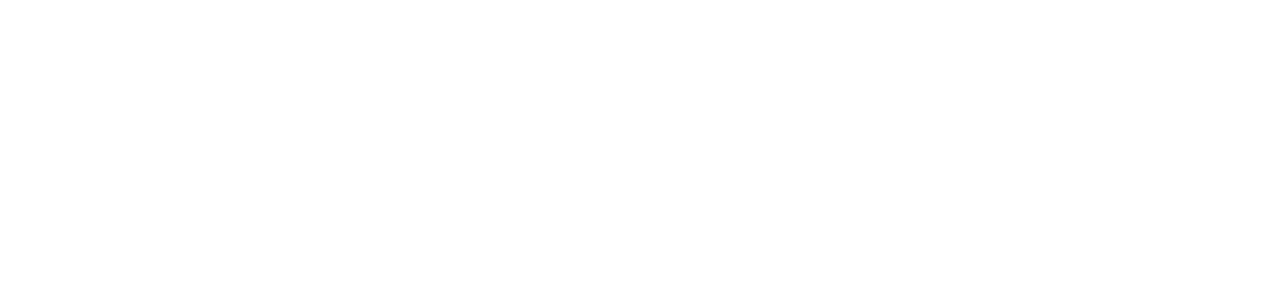
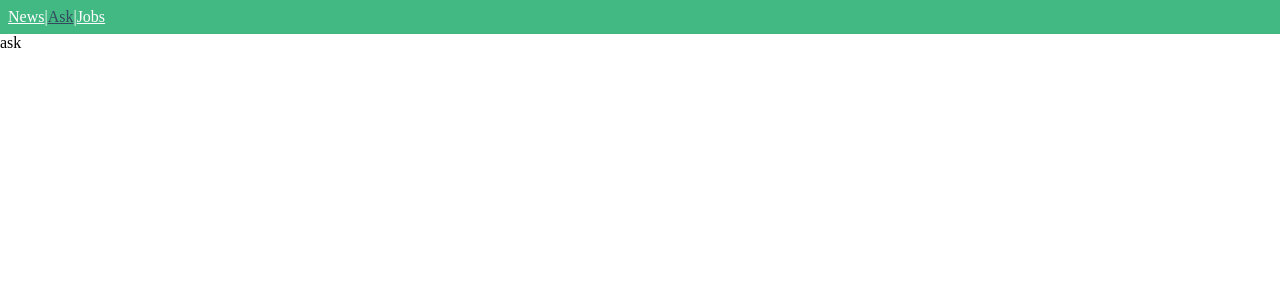
Before and after one commit to mijinB/inflearn_vuejs_v3, a Vue app in the folder vue-news/: page /ask in a window 1280 px wide. Shown: the top 300 px of the page. Built offline with nearby package versions, Linux system fonts and the light colour scheme.

Commit message:
router-link사용해서 route 이동 탭 구현

```diff
--- a/vue-news/src/App.vue
+++ b/vue-news/src/App.vue
@@ -1,18 +1,23 @@
 <template>
   <div id="app">
+    <ToolBar></ToolBar>
     <router-view></router-view>
   </div>
 </template>
 
 <script>
+import ToolBar from './components/ToolBar.vue';
+
 export default {
-  methods: {
-    fetchData() {
-      console.log('hello');
-    }
-  }
+  components: {
+    ToolBar,
+  },
 }
 </script>
 
 <style>
+body {
+  margin: 0;
+  padding: 0;
+}
 </style>
--- /dev/null
+++ b/vue-news/src/components/ToolBar.vue
@@ -0,0 +1,26 @@
+<template>
+    <div class="header">
+        <router-link to="news">News</router-link> |
+        <router-link to="ask">Ask</router-link> |
+        <router-link to="jobs">Jobs</router-link>
+    </div>
+</template>
+
+<script>
+export default {};
+</script>
+
+<style scoped>
+.header {
+    display: flex;
+    padding: 8px;
+    background-color: #42b883;
+    color: white;
+}
+.header .router-link-exact-active {
+    color: #35495e;
+}
+.header a {
+    color: white;
+}
+</style>
--- a/vue-news/src/main.js
+++ b/vue-news/src/main.js
@@ -1,6 +1,6 @@
 import Vue from 'vue';
 import App from './App.vue';
-import { router } from './router/index.js';
+import { router } from './routes/index.js';
 
 Vue.config.productionTip = false;
 
--- a/vue-news/src/router/index.js
+++ b/vue-news/src/routes/index.js
@@ -8,7 +8,12 @@
 Vue.use(VueRouter);
 
 export const router = new VueRouter({
+  mode: 'history',   //url에 hash값 제거됨
   routes: [
+    {
+      path: '/',
+      redirect: '/news',
+    },
     {
       // path: url주소
       path: '/news',
```
